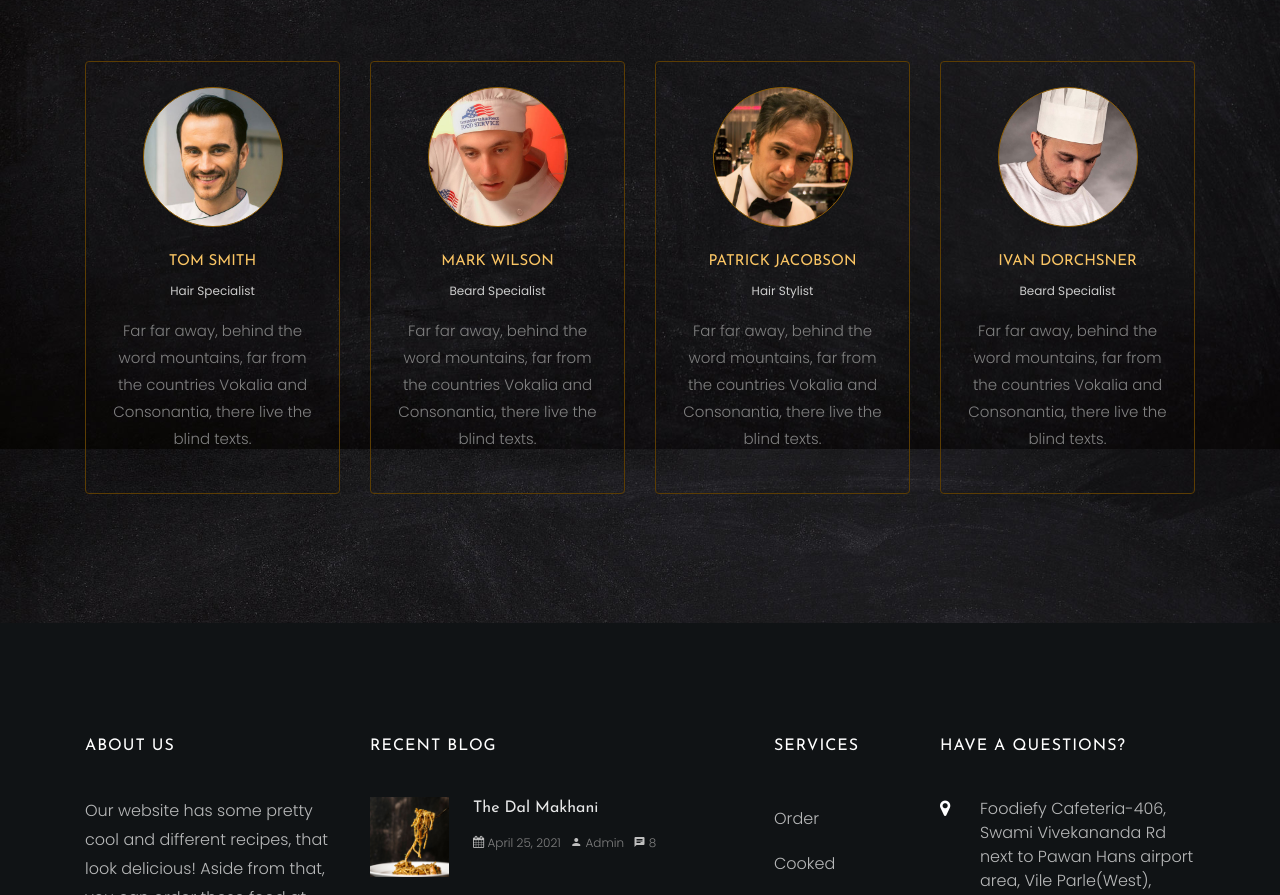
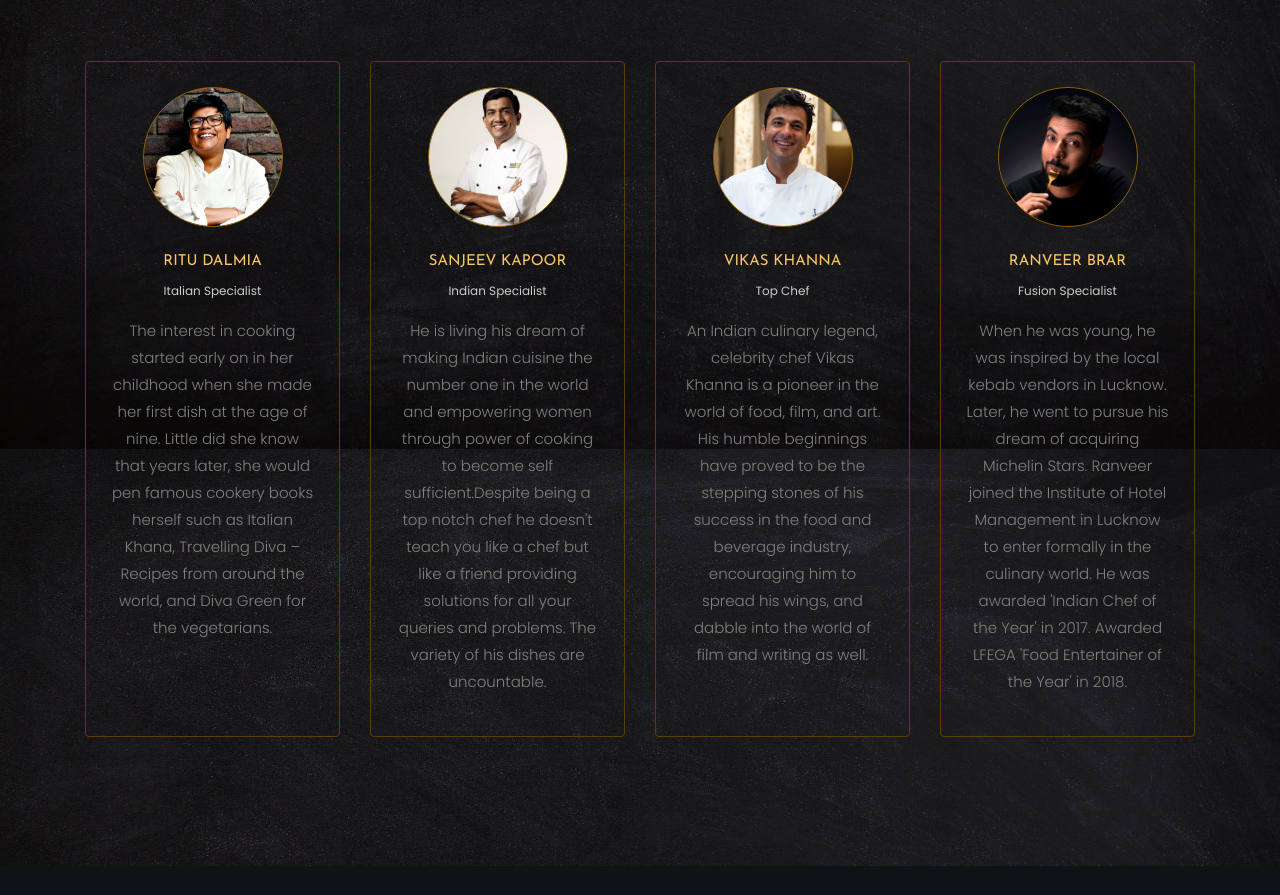
Before and after one commit to BhaveshWadhia/Foodiefy, a plain HTML site: page about.html in a window 1280 px wide. Shown: the part 2111-3006 px from the top of the page. Drawn offline with Linux system fonts and the light colour scheme; some packages are replaced by stand-ins of ours; no server answers; files whose address does not match are found by name.

Commit message:
Bhavesh Commit

```diff
--- a/about.html
+++ b/about.html
@@ -135,48 +135,49 @@
         <div class="row">
         	<div class="col-lg-3 d-flex mb-sm-4 ftco-animate">
         		<div class="staff">
-      				<div class="img mb-4" style="background-image: url(images/person_1.jpg);"></div>
+      				<div class="img mb-4" style="background-image: url(images/chef1.jpg);"></div>
       				<div class="info text-center">
-      					<h3><a href="teacher-single.html">Tom Smith</a></h3>
-      					<span class="position">Hair Specialist</span>
+      					<h3><a href="teacher-single.html">Ritu Dalmia</a></h3>
+      					<span class="position">Italian Specialist</span>
       					<div class="text">
-	        				<p>Far far away, behind the word mountains, far from the countries Vokalia and Consonantia, there live the blind texts.</p>
+	        				<p>The interest in cooking started early on in her childhood when she made her first dish at the age of nine. Little did she know that years later, she would pen famous cookery books herself such as Italian Khana, Travelling Diva – Recipes from around the world, and Diva Green for the vegetarians.</p>
 	        			</div>
       				</div>
         		</div>
         	</div>
         	<div class="col-lg-3 d-flex mb-sm-4 ftco-animate">
         		<div class="staff">
-      				<div class="img mb-4" style="background-image: url(images/person_2.jpg);"></div>
+      				<div class="img mb-4" style="background-image: url(images/chef2.png);"></div>
       				<div class="info text-center">
-      					<h3><a href="teacher-single.html">Mark Wilson</a></h3>
-      					<span class="position">Beard Specialist</span>
+      					<h3><a href="teacher-single.html">Sanjeev Kapoor</a></h3>
+      					<span class="position">Indian Specialist</span>
       					<div class="text">
-	        				<p>Far far away, behind the word mountains, far from the countries Vokalia and Consonantia, there live the blind texts.</p>
+	        				<p>He is living his dream of making Indian cuisine the number one in the world and empowering women through power of cooking to become self sufficient.Despite being a top notch chef he doesn't teach you like a chef but like a friend providing solutions for all your queries and problems. The variety of his dishes are uncountable.</p>
 	        			</div>
       				</div>
         		</div>
         	</div>
         	<div class="col-lg-3 d-flex mb-sm-4 ftco-animate">
         		<div class="staff">
-      				<div class="img mb-4" style="background-image: url(images/person_3.jpg);"></div>
+      				<div class="img mb-4" style="background-image: url(images/chef3.jpg);"></div>
       				<div class="info text-center">
-      					<h3><a href="teacher-single.html">Patrick Jacobson</a></h3>
-      					<span class="position">Hair Stylist</span>
+      					<h3><a href="teacher-single.html">Vikas Khanna</a></h3>
+      					<span class="position">Top Chef</span>
       					<div class="text">
-	        				<p>Far far away, behind the word mountains, far from the countries Vokalia and Consonantia, there live the blind texts.</p>
+	        				<p>
+                                An Indian culinary legend, celebrity chef Vikas Khanna is a pioneer in the world of food, film, and art. His humble beginnings have proved to be the stepping stones of his success in the food and beverage industry, encouraging him to spread his wings, and dabble into the world of film and writing as well.</p>
 	        			</div>
       				</div>
         		</div>
         	</div>
         	<div class="col-lg-3 d-flex mb-sm-4 ftco-animate">
         		<div class="staff">
-      				<div class="img mb-4" style="background-image: url(images/person_4.jpg);"></div>
+      				<div class="img mb-4" style="background-image: url(images/chef4.jpg);"></div>
       				<div class="info text-center">
-      					<h3><a href="teacher-single.html">Ivan Dorchsner</a></h3>
-      					<span class="position">Beard Specialist</span>
+      					<h3><a href="teacher-single.html">Ranveer Brar</a></h3>
+      					<span class="position">Fusion Specialist</span>
       					<div class="text">
-	        				<p>Far far away, behind the word mountains, far from the countries Vokalia and Consonantia, there live the blind texts.</p>
+	        				<p>When he was young, he was inspired by the local kebab vendors in Lucknow. Later, he went to pursue his dream of acquiring Michelin Stars. Ranveer joined the Institute of Hotel Management in Lucknow to enter formally in the culinary world. He was awarded 'Indian Chef of the Year' in 2017. Awarded LFEGA 'Food Entertainer of the Year' in 2018. </p>
 	        			</div>
       				</div>
         		</div>
```
Also changed, not shown: images/chef1.jpg (added), images/chef2.png (added), images/chef3.jpg (added), images/chef4.jpg (added), images/person_1.jpg (deleted), images/person_2.jpg (deleted), images/person_3.jpg (deleted), images/person_4.jpg (deleted), 1 other file.
